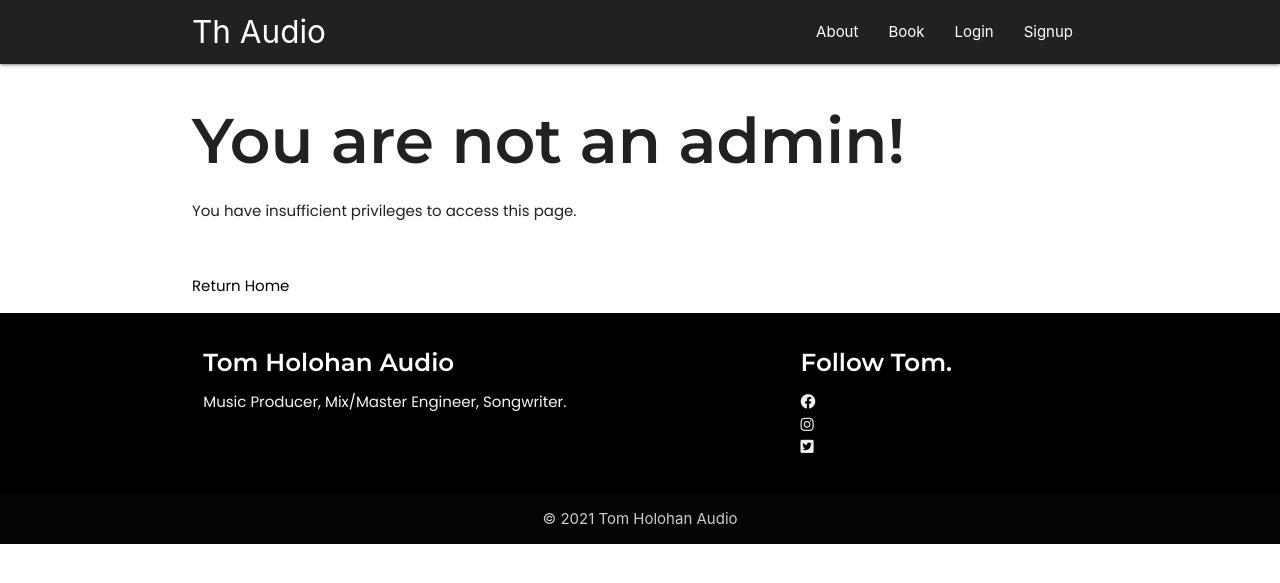
After one commit to hollownotempty/Portfolio_4, a Django app: page /appointments in a window 1280 px wide. The commit adds this page. Shown: the top 583 px of the page. Run offline with Django 3.2, Linux system fonts and the light colour scheme.

Commit message:
Add appointments page for admins and display appointment entries

```diff
--- a/bookings/urls.py
+++ b/bookings/urls.py
@@ -4,5 +4,6 @@ from . import views
 urlpatterns = [
     path('', views.returnHome, name='home'),
     path('booking/', views.returnBookingPage, name='booking'),
-    path('about/', views.returnAboutPage, name='about')
+    path('about/', views.returnAboutPage, name='about'),
+    path('appointments', views.return_appointments, name='appointments'),
 ]
--- a/bookings/views.py
+++ b/bookings/views.py
@@ -6,6 +6,7 @@ from django.core.mail import EmailMultiAlternatives
 from django.template.loader import get_template
 from django.template import Context
 from .forms import BookingForm
+from .models import Appointment
 
 
 # Create your views here.
@@ -42,3 +43,9 @@ def returnBookingPage(request):
 
 def returnAboutPage(request):
     return render(request, 'about.html')
+
+
+def return_appointments(request):
+    return render(request, 'appointments.html', {
+        'appointments': Appointment.objects.all(),
+        })
--- a/static/css/styles.css
+++ b/static/css/styles.css
@@ -205,6 +205,13 @@ img {
     height: 969px;
 }
 
+/* --------------------------- Appointments Page */
+
+.appointment-display{
+    border: #000000 1px solid;
+    padding-left: 30px;
+}
+
 /* --------------------------- Utility */
 
 .remove-bottom-margin {
--- /dev/null
+++ b/templates/appointments.html
@@ -0,0 +1,33 @@
+{% extends 'base.html' %}
+{% load static %}
+{% block content %}
+{% if user.is_superuser %}
+    <div class="container">
+        <h1>
+            Appointments
+        </h1>
+        <div class="row">
+            {% for a in appointments %}
+            <div class="appointment-display col s6">
+                    <p>{{ a.first_name }} {{ a.last_name }}</p>
+                    <p>Appointment Date: {{ a.appointment_date }} {{ a.appointment_time }}</p>
+                    <p>Email: {{ a.email }}</p>
+                    <p>Message: {{ a.message }}</p>
+                <!-- <br> -->
+            </div>
+            {% endfor %}
+        </div>
+    </div>
+{% else %}
+    <div class="container">
+        <h1>
+            You are not an admin!
+        </h1>
+        <p>
+            You have insufficient privileges to access this page.
+        </p>
+        <br>
+        <p><a href="{% url 'home' %}">Return Home</a></p>
+    </div>
+{% endif %}
+{% endblock %}
--- a/templates/base.html
+++ b/templates/base.html
@@ -24,6 +24,9 @@
                             <li><a href="{% url 'about' %}">About</a></li>
                             <li><a href="{% url 'booking' %}">Book</a></li>
                             {% if user.is_authenticated %}
+                                {% if user.is_superuser %}
+                                    <li><a href="{% url 'appointments' %}">Appointments</a></li>
+                                {% endif %}
                                 <li><a href="{% url 'logout' %}">Logout</a></li>
                             {% else %}
                                 <li><a href="{% url 'login' %}">Login</a></li>
```
